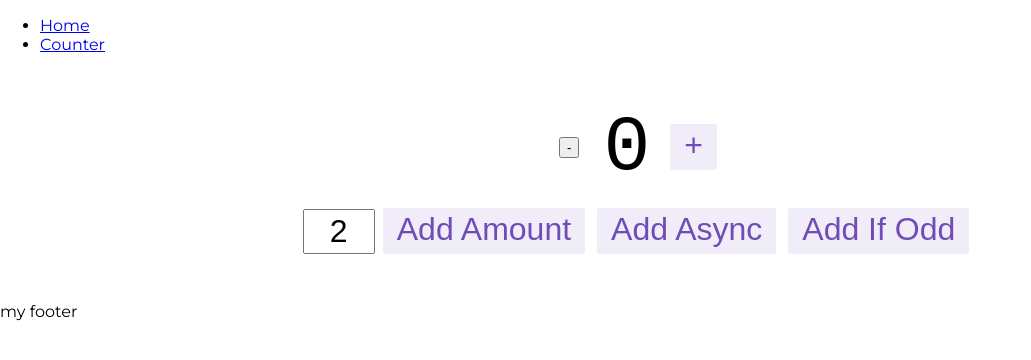
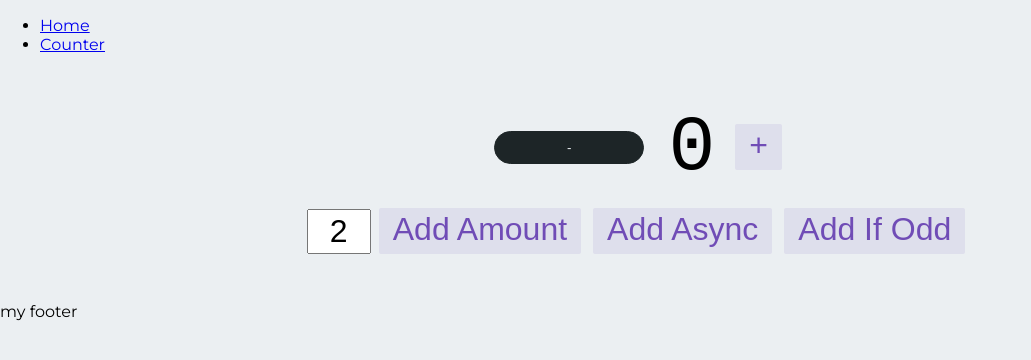
Before and after one commit to gabrielmendes98/car-app-design-system, a React (Create React App) app: page /counter in a window 1280 px wide. Shown: the top 360 px of the page, without its empty margins (0-1031 px from the left). Built offline with nearby package versions, Linux system fonts and the light colour scheme.

Commit message:
create button component

```diff
--- a/src/common/styles/global.ts
+++ b/src/common/styles/global.ts
@@ -14,6 +14,11 @@ const GlobalStyle = createGlobalStyle`
     min-height: 100vh;
     padding: 0;
     margin: 0;
+    background-color: ${({ theme }) => theme.palette.background.main};
+  }
+
+  * {
+    box-sizing: border-box;
   }
 `;
 
--- a/src/common/styles/theme.ts
+++ b/src/common/styles/theme.ts
@@ -11,12 +11,13 @@ const theme = {
     },
     common: {
       white: '#FFFFFF',
+      light: '#EBEFF2',
     },
     background: {
       main: '#EBEFF2',
     },
   },
-  spacing: (factor: number) => `${0.5 * factor}rem`,
+  spacing: (factor: number) => `${8 * factor}px`, // use this for padding, margin, border, etc. except font-size, because it must uses rem
   typography: {
     fontFamily: "'Montserrat', 'Arial', 'Helvetica', 'sans-serif'",
     htmlFontSize: 16,
--- /dev/null
+++ b/src/components/Button/Base/index.tsx
@@ -0,0 +1,13 @@
+import { HTMLProps, ReactNode } from 'react';
+import { Button, StyledProps } from './styles';
+
+interface Props extends HTMLProps<HTMLButtonElement> {
+  children: ReactNode;
+  variant?: StyledProps['variant'];
+}
+
+const BaseButton = ({ children, variant = 'contained' }: Props) => (
+  <Button variant={variant}>{children}</Button>
+);
+
+export default BaseButton;
--- /dev/null
+++ b/src/components/Button/Base/styles.ts
@@ -0,0 +1,36 @@
+import styled, { css, DefaultTheme } from 'styled-components';
+
+export interface StyledProps {
+  theme: DefaultTheme;
+  variant: 'outlined' | 'contained';
+}
+
+const outlinedButton = ({ theme, variant }: StyledProps) =>
+  variant === 'outlined' &&
+  css`
+    background-color: transparent;
+    color: ${theme.palette.primary.main};
+  `;
+
+const containedButton = ({ theme, variant }: StyledProps) =>
+  variant === 'contained' &&
+  css`
+    background-color: ${theme.palette.primary.main};
+    color: ${theme.palette.common.light};
+  `;
+
+export const Button = styled.button<StyledProps>(
+  ({ theme }) => css`
+    display: flex;
+    flex-direction: row;
+    justify-content: center;
+    align-items: center;
+    padding: ${theme.spacing(1)} ${theme.spacing(9)};
+    border: 1px solid ${theme.palette.primary.main};
+    border-radius: ${theme.spacing(2.625)};
+    cursor: pointer;
+
+    ${outlinedButton}
+    ${containedButton}
+  `,
+);
--- a/src/components/Button/index.tsx
+++ b/src/components/Button/index.tsx
@@ -1,4 +1 @@
-import BaseButton from './Base';
-
-export { BaseButton };
-export default BaseButton;
+export { default } from './Base';
--- a/src/pages/Home/index.tsx
+++ b/src/pages/Home/index.tsx
@@ -1,6 +1,10 @@
+import Button from 'components/Button';
+
 const Home = () => (
   <section>
     <h1>Home page</h1>
+    <Button variant="outlined">Ver carro</Button>
+    <Button variant="contained">Ver carro</Button>
   </section>
 );
 
```
Also changed, not shown: src/components/Button/Base.tsx (deleted, +0 -9 lines).
